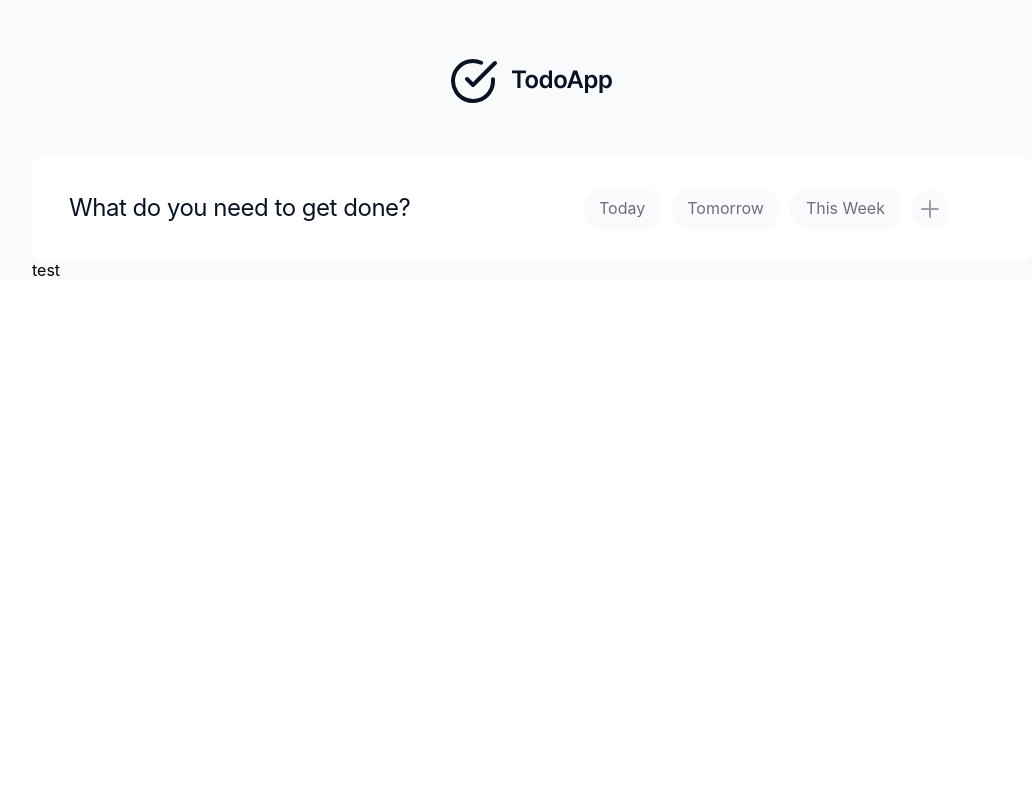
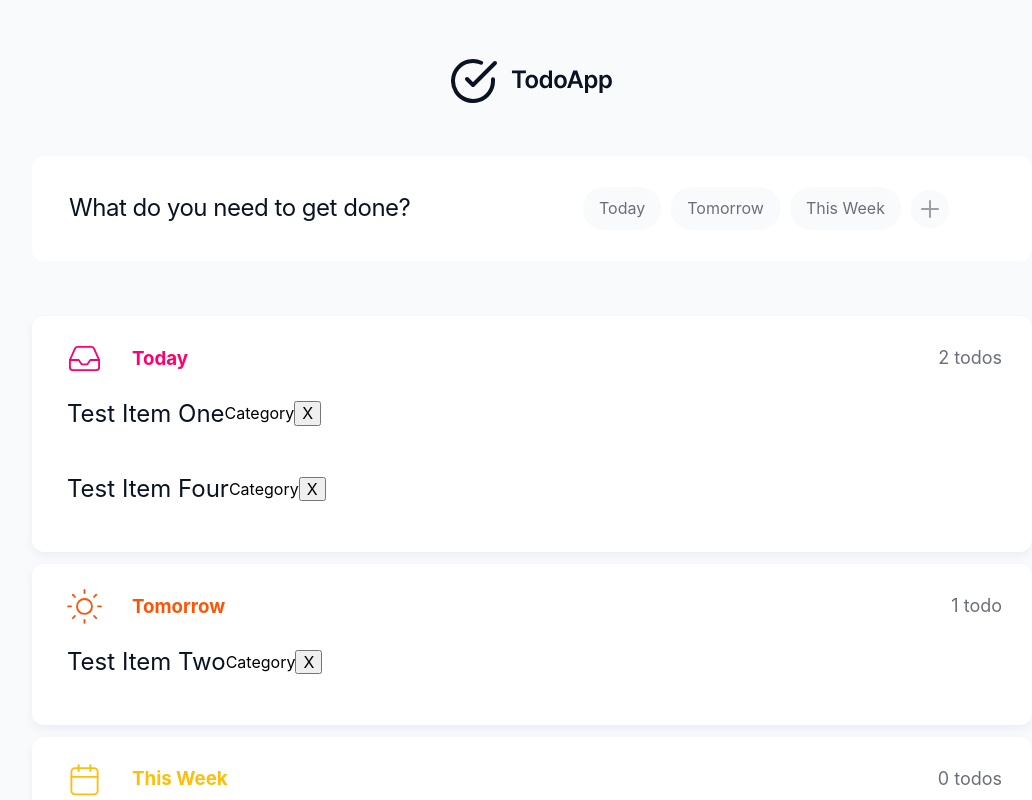
Before and after one commit to djsaun/Todo-Application, a React (Create React App) app: page / in a window 1280 px wide. Shown: the top 800 px of the page, without its empty margins (108-1140 px from the left). Built offline with nearby package versions, Linux system fonts and the light colour scheme.

Commit message:
Started building out Category and Todo components; Filter todos by category and display them alongside their assigned category

```diff
--- a/src/components/App.js
+++ b/src/components/App.js
@@ -11,24 +11,46 @@ import TodoList from './TodoList';
 const categoryList = [{
     id: 'today',
     title: 'Today',
-    includeBtn: true
+    btn: true
   },
   {
     id: 'tomorrow',
     title: 'Tomorrow',
-    includeBtn: true
+    btn: true
   },
   {
     id: 'this_week',
     title: 'This Week',
-    includeBtn: true
+    btn: true
   },
   {
     id: 'no_date',
     title: 'No Date',
-    includeBtn: false
+    btn: false
   }
 ];
+
+const todoList = [{
+  id: 1,
+  text: 'Test Item One',
+  category: 'today',
+  isCompleted: false,
+}, {
+  id: 2,
+  text: 'Test Item Two',
+  category: 'tomorrow',
+  isCompleted: false,
+}, {
+  id: 3,
+  text: 'Test Item Three',
+  category: 'no_date',
+  isCompleted: true,
+}, {
+  id: 4,
+  text: 'Test Item Four',
+  category: 'today',
+  isCompleted: false,
+}]
 
 function App() {
   // Initialize state
@@ -40,6 +62,10 @@ function App() {
     setCategories(categoryList)
   }, []);
 
+   useEffect(() => {
+     setTodos(todoList)
+   }, []);
+
   return (
     <>
     <Normalize />
@@ -50,6 +76,7 @@ function App() {
             <img src={logo} alt="Givelify Todo Application" />
           </Header>
           <TodoForm categories={categories} />
+
           <TodoList todos={todos} categories={categories} />
         </Container>
       </AppDiv>
--- /dev/null
+++ b/src/components/Category.js
@@ -0,0 +1,67 @@
+import React from 'react';
+import styled from 'styled-components';
+import Todo from './Todo';
+
+const Category = props => {
+  const { id, title, todos } = props;
+
+  return (
+    <CategoryItem>
+      <CategoryInfo>
+        <div>
+          <Icon image={id} />
+          <Title color={id}>{title}</Title>
+        </div>
+        <Count>{todos.length} {todos.length === 1 ? 'todo' : 'todos'}</Count>
+      </CategoryInfo>
+
+      {todos && todos.map(todo => <Todo key={todo.id} {...todo} />)}
+    </CategoryItem>
+  )
+}
+
+const CategoryItem = styled.div`
+  margin-bottom: 12px;
+  padding: 25px 30px 25px 35px;
+  background: ${props => props.theme.givelifyTheme.colors.white};
+  border-radius: 12px;
+  box-shadow: 0 4px 8px ${props => props.theme.givelifyTheme.colors.grayShadow};
+
+  &:last-of-type {
+    margin-bottom: 0;
+  }
+`;
+
+const CategoryInfo = styled.div`
+  display: flex;
+  align-items: center;
+  justify-content: space-between;
+
+   > div {
+     display: flex;
+     align-items: center;
+   }
+`;
+
+const Icon = styled.div`
+  background-image: url(${props => props.theme.givelifyTheme.icons.categories[props.image]});
+  background-size: cover;
+  background-position: center;
+  background-repeat: no-repeat;
+  width: 35px;
+  height: 35px;
+`;
+
+const Title = styled.h3`
+  margin: 0 0 0 30px;
+  color: ${props => props.theme.givelifyTheme.colors.categories[props.color]}
+`;
+
+const Count = styled.p`
+  margin: 0;
+  font-size: 18px;
+  color: ${props => props.theme.givelifyTheme.colors.gray700};
+  line-height: 1.22;
+`
+
+export default Category;
--- a/src/components/GivelifyThemeProvider.js
+++ b/src/components/GivelifyThemeProvider.js
@@ -16,6 +16,7 @@ const givelifyTheme = {
     gray500: '#848791',
     grayBackground: '#F9FAFC',
     grayShadow: '#EBEEF5',
+    green: '#03CEA4',
     white: '#FFF',
     categories: {
       today: '#FF006E',
--- /dev/null
+++ b/src/components/Todo.js
@@ -0,0 +1,34 @@
+import React from 'react';
+import styled from 'styled-components';
+import {rgba} from 'polished';
+
+const Todo = props => {
+  const { id, text, isCompleted} = props;
+
+  return (
+    <TodoItem complete={isCompleted}>
+      <Text>{text}</Text>
+
+      {!isCompleted ?
+        <div>
+          Category
+
+          <button>X</button>
+        </div>
+      : <p>Completed</p>}
+    </TodoItem>
+  )
+}
+
+const TodoItem = styled.div`
+  display: flex;
+  align-items: center;
+  background-color: ${props => props.complete ? rgba(props.theme.givelifyTheme.colors.green, .04) : props.theme.givelifyTheme.colors.white};
+`;
+
+const Text = styled.p`
+  font-size: 24px;
+  color: ${props => props.theme.givelifyTheme.colors.gray900};
+`;
+
+export default Todo;
--- a/src/components/TodoForm.js
+++ b/src/components/TodoForm.js
@@ -24,7 +24,7 @@ const TodoForm = props => {
 
 
   // Filter through all categories and return those that will display a button on the frontend
-  const filteredCategories = categoryList && categoryList.filter(category => category.includeBtn);
+  const filteredCategories = categoryList && categoryList.filter(category => category.btn);
 
   return (
     <FormContainer focused={formFocused} selectedCategory={category}>
@@ -44,6 +44,7 @@ const TodoForm = props => {
 };
 
 const FormContainer = styled.div`
+  margin-bottom: 55px;
   padding: 30px 35px;
   display: grid;
   grid-template-columns: repeat(2, 1fr);
--- a/src/components/TodoList.js
+++ b/src/components/TodoList.js
@@ -1,7 +1,18 @@
 import React from 'react';
+import Category from './Category';
 
-const TodoList = () => {
-  return 'test';
+const TodoList = props => {
+  const { todos, categories } = props;
+
+  return (
+    <>
+      {categories && categories.map(category => {
+        // Filter todos by category and pass them as props to their assigned category
+        const filteredTodos = todos.filter(todo => todo.category === category.id)
+        return <Category key={category.id} id={category.id} title={category.title} todos={filteredTodos} />
+      })}
+    </>
+  )
 };
 
 export default TodoList;
```
